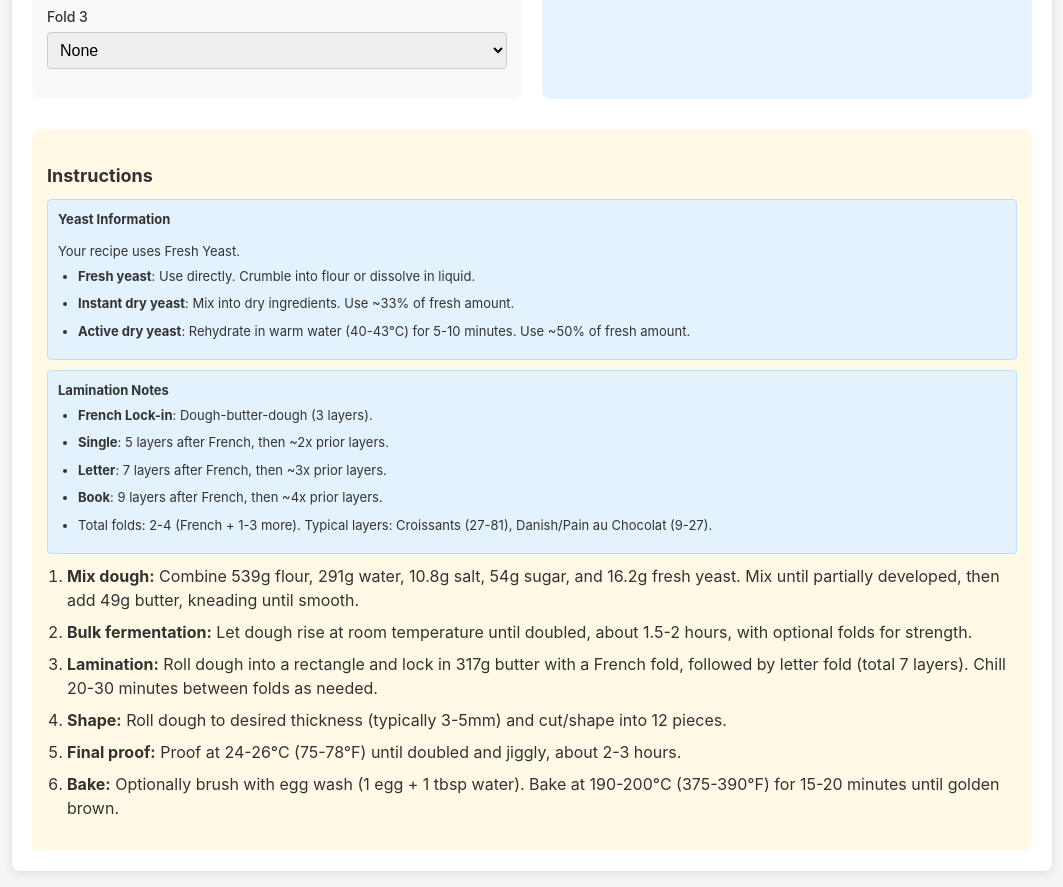
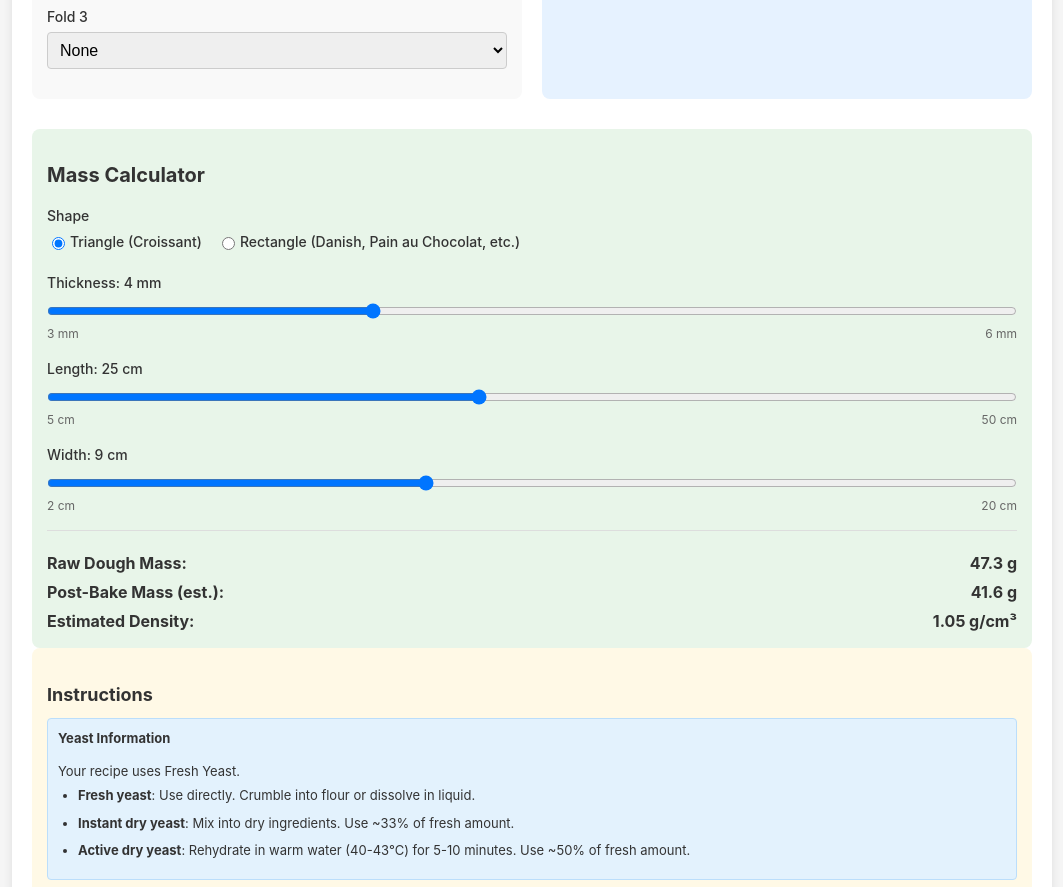
Before and after one commit to Kropotkin2000/croissants, a plain HTML site: page index.html in a window 1280 px wide. Shown: the part 1200-2087 px from the top of the page, without its empty margins (108-1171 px from the left). Drawn offline with Linux system fonts and the light colour scheme.

Commit message:
Update index.html

```diff
--- a/index.html
+++ b/index.html
@@ -34,6 +34,7 @@
         .panel { padding: 15px; border-radius: 8px; }
         .input-panel { background-color: #f9f9f9; }
         .recipe-panel { background-color: #e6f2ff; }
+        .mass-panel { background-color: #e8f5e9; }
         .instruction-panel { background-color: #fff9e6; padding: 15px; border-radius: 8px; }
         .form-group { margin-bottom: 15px; }
         label { display: block; font-weight: 500; margin-bottom: 5px; font-size: 14px; }
@@ -285,6 +286,66 @@
             </div>
         </div>
 
+        <div class="panel mass-panel">
+            <h2>Mass Calculator</h2>
+
+            <div class="form-group">
+                <label>Shape</label>
+                <div class="radio-group">
+                    <label class="radio-label">
+                        <input type="radio" name="shape" value="triangle" checked>
+                        Triangle (Croissant)
+                    </label>
+                    <label class="radio-label">
+                        <input type="radio" name="shape" value="rectangle">
+                        Rectangle (Danish, Pain au Chocolat, etc.)
+                    </label>
+                </div>
+            </div>
+
+            <div class="form-group">
+                <label for="thickness">Thickness: <span id="thicknessValue">4</span> mm</label>
+                <input type="range" id="thickness" min="3" max="6" step="0.5" value="4">
+                <div class="range-labels">
+                    <span>3 mm</span>
+                    <span>6 mm</span>
+                </div>
+            </div>
+
+            <div class="form-group">
+                <label for="length">Length: <span id="lengthValue">25</span> cm</label>
+                <input type="range" id="length" min="5" max="50" step="1" value="25">
+                <div class="range-labels">
+                    <span>5 cm</span>
+                    <span>50 cm</span>
+                </div>
+            </div>
+
+            <div class="form-group">
+                <label for="width">Width: <span id="widthValue">9</span> cm</label>
+                <input type="range" id="width" min="2" max="20" step="0.5" value="9">
+                <div class="range-labels">
+                    <span>2 cm</span>
+                    <span>20 cm</span>
+                </div>
+            </div>
+
+            <div class="summary">
+                <div class="total-weight">
+                    <span>Raw Dough Mass:</span>
+                    <span id="rawMass">0 g</span>
+                </div>
+                <div class="total-weight">
+                    <span>Post-Bake Mass (est.):</span>
+                    <span id="bakedMass">0 g</span>
+                </div>
+                <div class="total-weight">
+                    <span>Estimated Density:</span>
+                    <span id="density">0 g/cm³</span>
+                </div>
+            </div>
+        </div>
+
         <div class="instruction-panel">
             <h3>Instructions</h3>
 
@@ -340,7 +401,14 @@
             poolishYeast: 0,
             laminationButterWeight: 0,
             totalDoughWeight: 0,
-            totalLayers: 0
+            totalLayers: 0,
+            shape: 'triangle',
+            thickness: 4,
+            length: 25,
+            width: 9,
+            rawMass: 0,
+            bakedMass: 0,
+            density: 0
         };
 
         const elements = {
@@ -388,7 +456,17 @@
             finalWeight: document.getElementById('finalWeight'),
             pastrySummary: document.getElementById('pastrySummary'),
             yeastInfoType: document.getElementById('yeastInfoType'),
-            instructionsList: document.getElementById('instructionsList')
+            instructionsList: document.getElementById('instructionsList'),
+            shape: document.getElementsByName('shape'),
+            thickness: document.getElementById('thickness'),
+            thicknessValue: document.getElementById('thicknessValue'),
+            length: document.getElementById('length'),
+            lengthValue: document.getElementById('lengthValue'),
+            width: document.getElementById('width'),
+            widthValue: document.getElementById('widthValue'),
+            rawMass: document.getElementById('rawMass'),
+            bakedMass: document.getElementById('bakedMass'),
+            density: document.getElementById('density')
         };
 
         function initializeListeners() {
@@ -428,6 +506,24 @@
                 radio.addEventListener('change', () => {
                     if (radio.checked) handleYeastTypeChange(radio.value);
                 });
+            });
+
+            elements.shape.forEach(radio => {
+                radio.addEventListener('change', () => {
+                    if (radio.checked) updateState('shape', radio.value);
+                });
+            });
+            elements.thickness.addEventListener('input', () => {
+                updateState('thickness', parseFloat(elements.thickness.value));
+                elements.thicknessValue.textContent = elements.thickness.value;
+            });
+            elements.length.addEventListener('input', () => {
+                updateState('length', parseInt(elements.length.value));
+                elements.lengthValue.textContent = elements.length.value;
+            });
+            elements.width.addEventListener('input', () => {
+                updateState('width', parseFloat(elements.width.value));
+                elements.widthValue.textContent = elements.width.value;
             });
         }
 
@@ -502,6 +598,7 @@
         }
 
         function calculate() {
+            // Dough and Recipe Calculations
             const targetWeight = state.pastryCount * state.pastryWeight - state.cutoffsWeight;
             const totalPercentage = 100 + state.hydration + state.salt + state.sugar + state.butter + state.yeast;
             const totalFlourNeeded = (targetWeight * 100) / totalPercentage;
@@ -550,9 +647,30 @@
             state.laminationButterWeight = Math.round(laminationButterAmount);
             state.totalDoughWeight = Math.round(totalWeight);
             state.totalLayers = totalLayers;
+
+            // Mass Calculator Calculations with Dynamic Density
+            const baseDensity = 1.18; // Flour + water at 50% hydration
+            const hydrationFactor = (state.hydration - 50) * -0.002; // -0.02 g/cm³ per 10% hydration
+            const doughButterFactor = (state.butter / 100) * (1.18 - 0.9); // Butter reduces density (0.9 vs 1.18)
+            const laminationButterFactor = (state.laminationButter / 100) * (1.18 - 0.9); // Lamination butter effect
+            const density = baseDensity - doughButterFactor - laminationButterFactor + hydrationFactor;
+            state.density = Math.round(density * 100) / 100; // g/cm³, 2 decimals
+
+            const thicknessCm = state.thickness / 10; // mm to cm
+            let volume = 0;
+            if (state.shape === 'triangle') {
+                volume = (state.length * state.width * thicknessCm) / 2; // Triangle area * thickness
+            } else {
+                volume = state.length * state.width * thicknessCm; // Rectangle area * thickness
+            }
+            const rawMass = volume * state.density;
+            const bakedMass = rawMass * (1 - 0.12); // 12% water loss
+            state.rawMass = Math.round(rawMass * 10) / 10;
+            state.bakedMass = Math.round(bakedMass * 10) / 10;
         }
 
         function render() {
+            // Render Recipe
             elements.flourAmount.textContent = `${state.flour} g`;
             elements.waterAmount.textContent = `${state.water} g`;
             elements.saltAmount.textContent = `${state.saltWeight} g`;
@@ -582,6 +700,11 @@
 
             updateInstructions();
             drawLayerVisualization();
+
+            // Render Mass Calculator
+            elements.rawMass.textContent = `${state.rawMass} g`;
+            elements.bakedMass.textContent = `${state.bakedMass} g`;
+            elements.density.textContent = `${state.density} g/cm³`;
         }
 
         function updateInstructions() {
```
